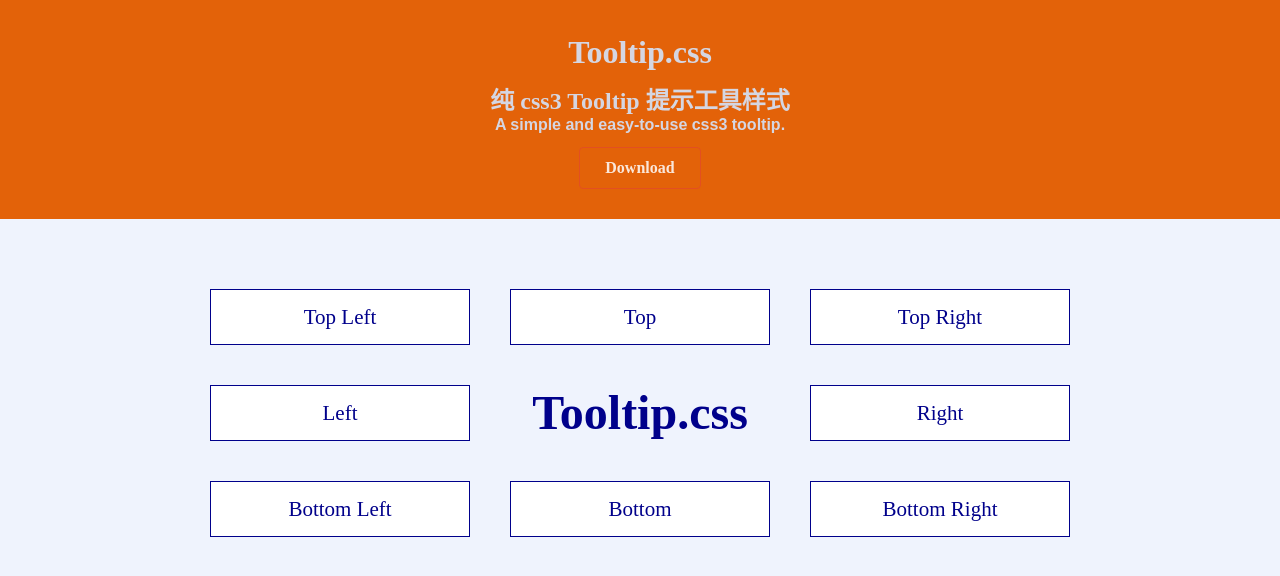
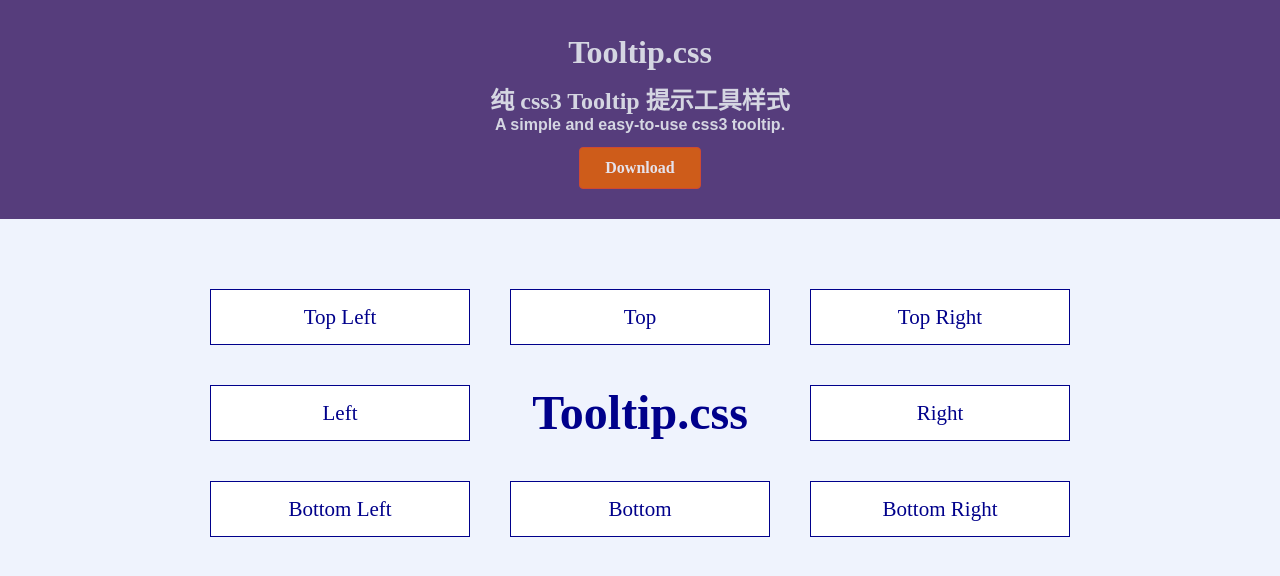
Before and after one commit to JofunLiang/tooltip, a plain HTML site: page index.html in a window 1280 px wide. Drawn offline with Linux system fonts and the light colour scheme.

Commit message:
Update index.html

```diff
--- a/index.html
+++ b/index.html
@@ -30,7 +30,7 @@
 			.header{
 				width:100%;
 				height:180px;
-				background-color:#E36209;
+				background-color:#563D7C;
 				color:#D5D6E2;
 				padding-top:20px;
 			}
```
